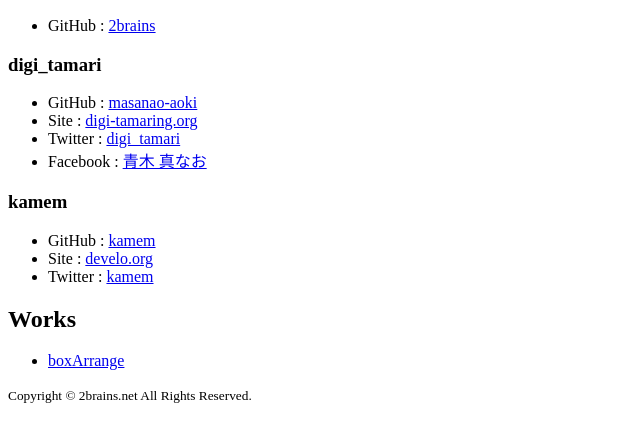
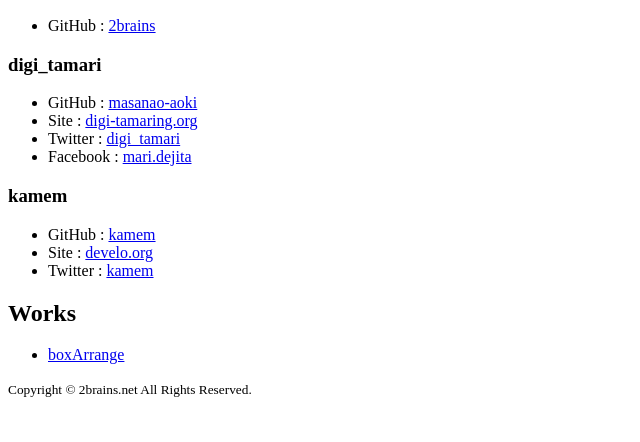
Before and after one commit to 2brains/2brains.github.com, a plain HTML site: page index.html in a window 1280 px wide. Shown: the part 110-552 px from the top of the page, without its empty margins (0-640 px from the left). Drawn offline with Linux system fonts and the light colour scheme.

Commit message:
Updata facebook info

```diff
--- a/index.html
+++ b/index.html
@@ -24,7 +24,7 @@
 				<li>GitHub : <a href="https://github.com/masanao-aoki">masanao-aoki</a></li>
 				<li>Site : <a href="http://www.digi-tamaring.org/">digi-tamaring.org</a></li>
 				<li>Twitter : <a href="https://twitter.com/digi_tamari">digi_tamari</a></li>
-				<li>Facebook : <a href="https://www.facebook.com/masanao.aoki">青木 真なお</a></li>
+				<li>Facebook : <a href="https://www.facebook.com/mari.dejita">mari.dejita</a></li>
 			</ul>
 		</section>
 		<section>
```
